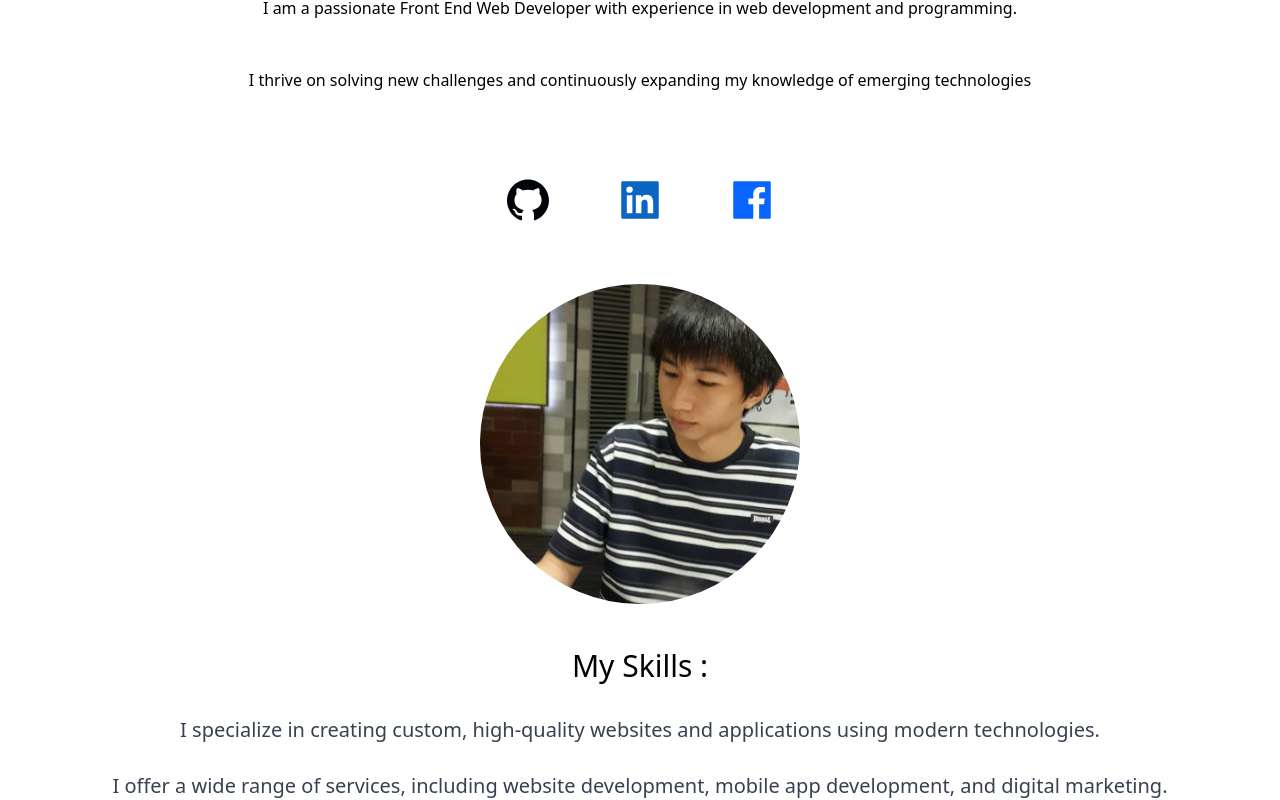
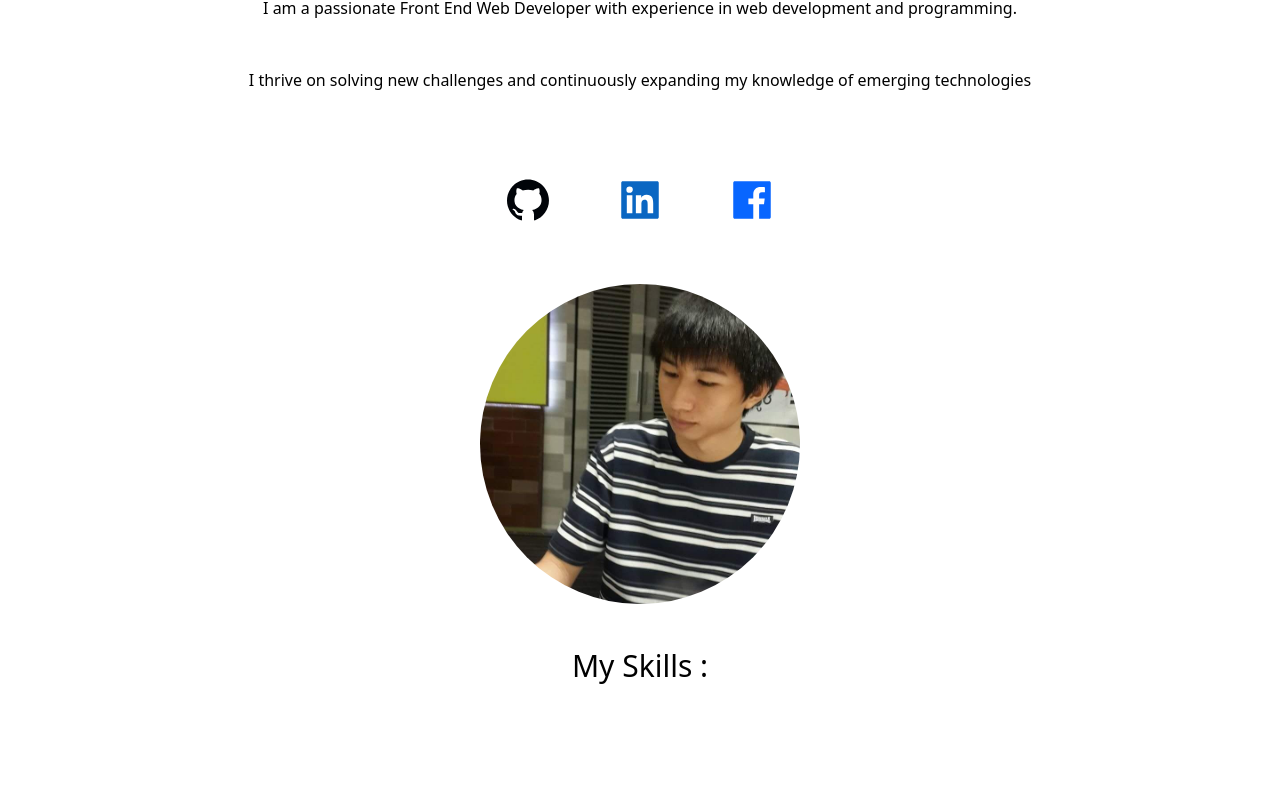
Before and after one commit to apisitangsuphan/my-portfolio, a Next.js app: page / in a window 1280 px wide. Shown: the part 324-1124 px from the top of the page. After the commit the page ends 1040 px from the top, so only its background shows below. Built offline with nearby package versions, Linux system fonts and the light colour scheme.

Commit message:
reset to old branch

```diff
--- a/src/app/components/Skill.tsx
+++ b/src/app/components/Skill.tsx
@@ -6,13 +6,11 @@ function Skill() {
       <div className="container w-screen">
         <h3 className="text-3xl py-1 font-medium">My Skills :</h3>
         <p className="text-xl mt-7 px-20 text-gray-700">
-          I specialize in creating custom, high-quality websites and
-          applications using modern technologies.{" "}
+
         </p>
         <p className="text-xl mt-7 px-20 text-gray-700" >
 
-          I offer a wide range of services, including website development,
-          mobile app development, and digital marketing.
+
         </p>
       </div>
     </section>
```
